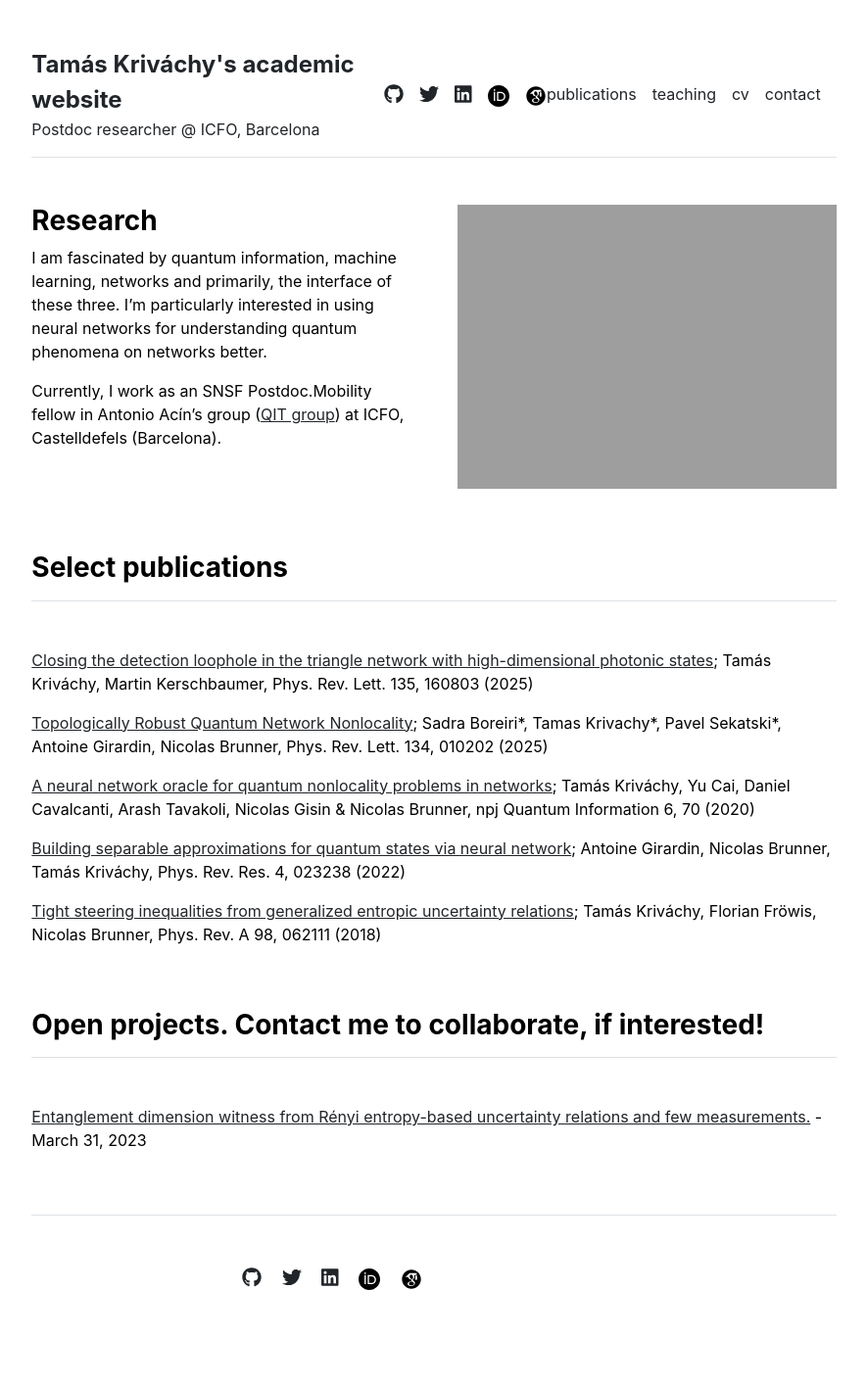
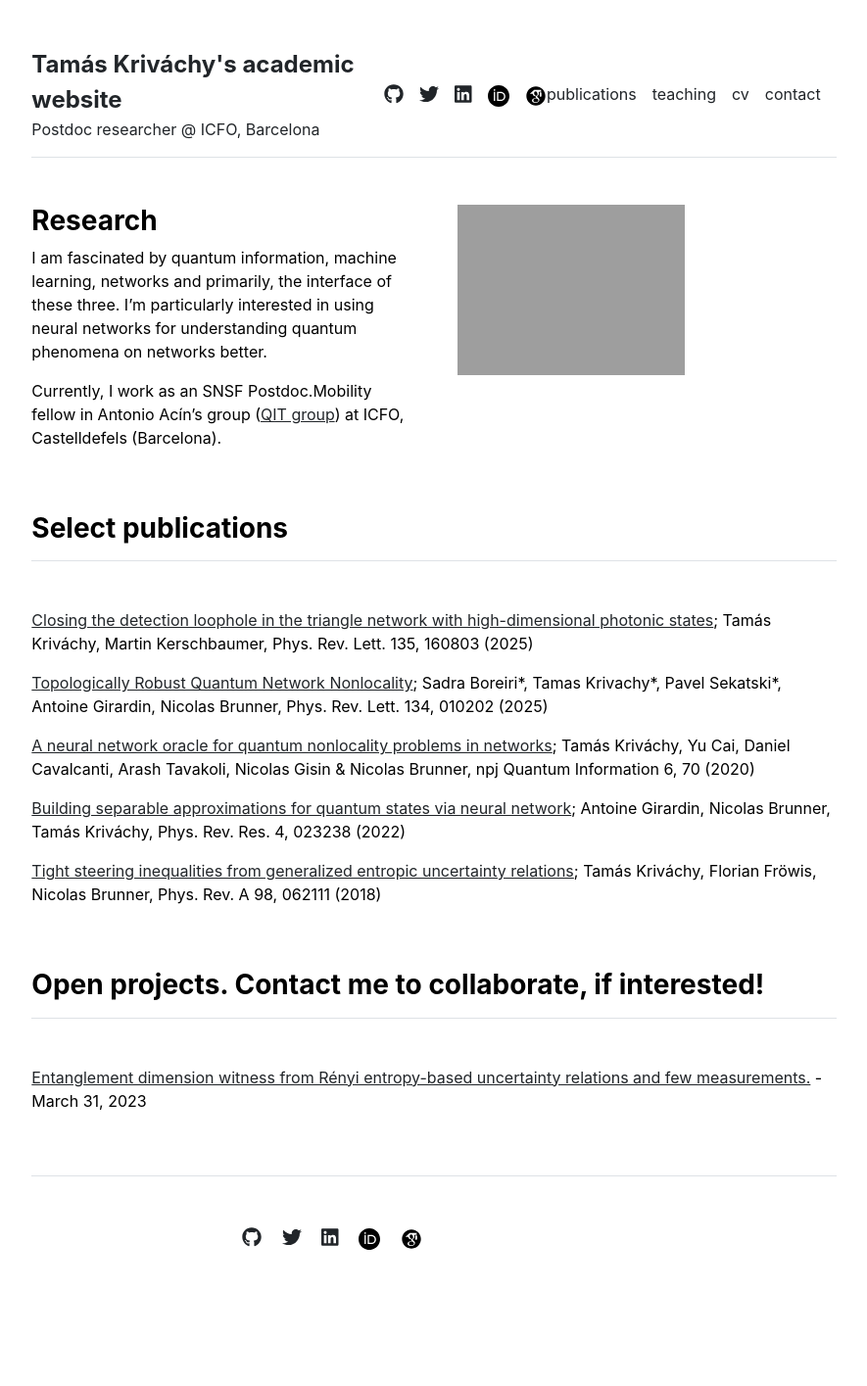
Before and after one commit to tkrivachy/tkrivachy.github.io, a Jekyll site: the page built from index.md, in a window 1280 px wide. Shown: the whole page at 98% size, without its empty margins (197-1082 px from the left). Built offline with Jekyll 4.4.1, drawn with Linux system fonts in a browser that asks for light colours; after the commit the page ends 1375 px from its top, so only the background shows below that.

Commit message:
Adjust image width in home layout
Changed the image width from 100% to 60% for better layout.

```diff
--- a/_layouts/home.html
+++ b/_layouts/home.html
@@ -9,7 +9,7 @@ layout: default
   </div>
   <div class="col-md-6">
     <figure>
-      <img src="{{ site.github.url }}/assets/img/Krivachy_Tamas_pic_whole.jpg" alt="Home" width="100%">
+      <img src="{{ site.github.url }}/assets/img/Krivachy_Tamas_pic_whole.jpg" alt="Home" width="60%">
     </figure>
   </div>
 </div>
```
